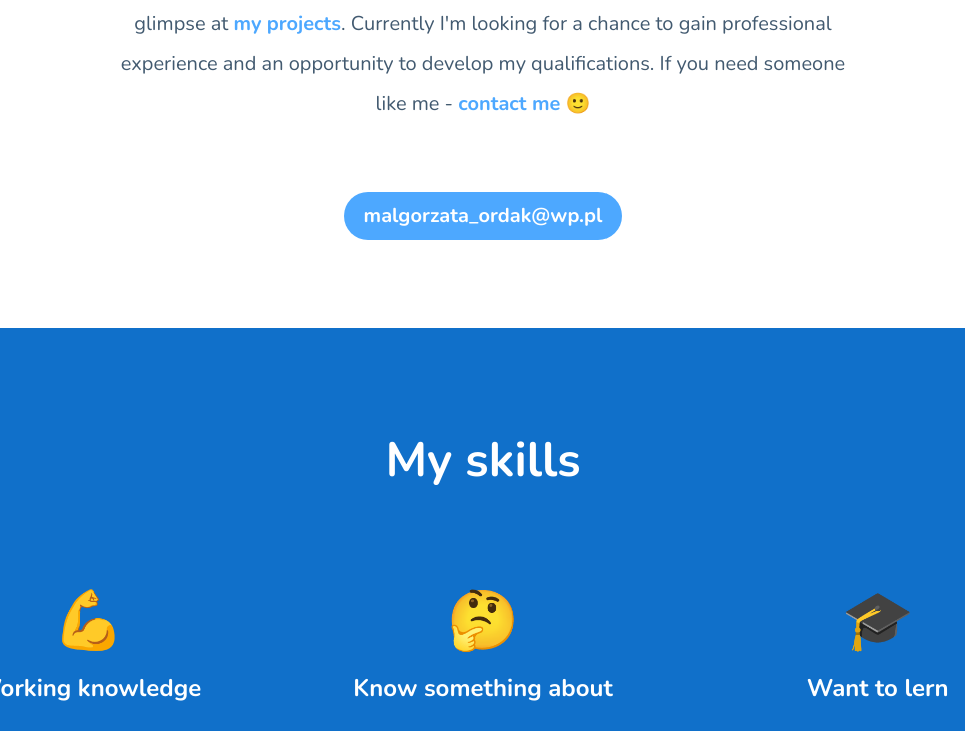
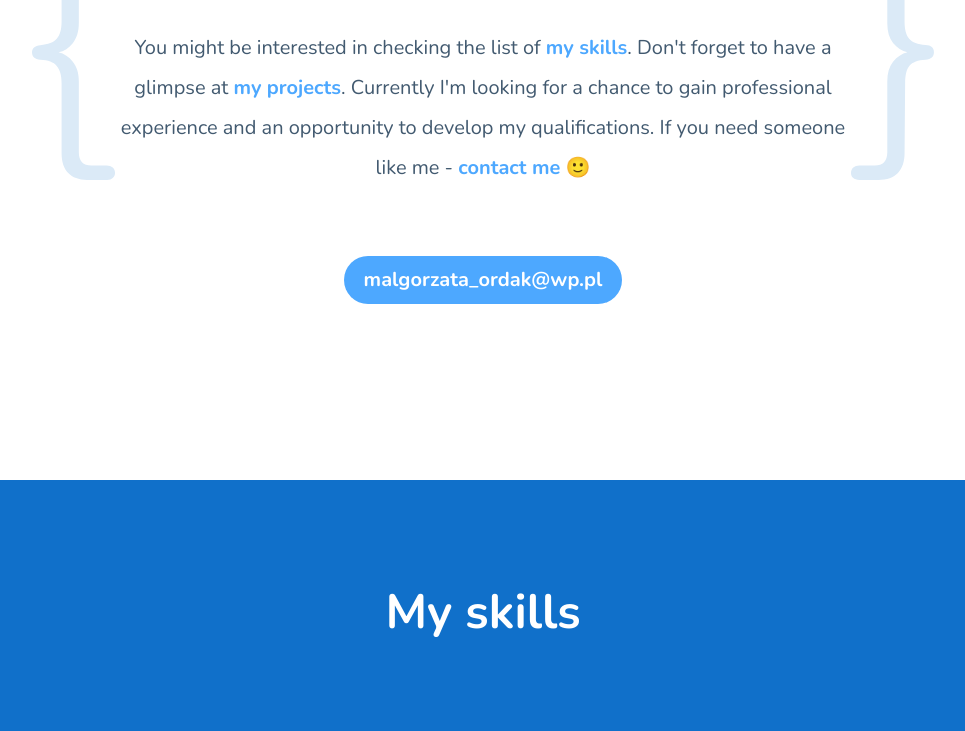
Before and after one commit to malgorzata-ordak/malgorzata-ordak.github.io, a website built with webpack: page src/pages/index.html in a window 1280 px wide. Shown: the part 509-1240 px from the top of the page, without its empty margins (157-1122 px from the left). Built offline with nearby package versions, Linux system fonts and the light colour scheme.

Commit message:
added decoration to the hero section + skills section fixes

```diff
--- a/src/scss/modules/hero.scss
+++ b/src/scss/modules/hero.scss
@@ -2,21 +2,9 @@
   text-align: center;
   @media (min-width: 768px) {
     max-width: 768px;
-    margin: 0 auto;
+
+    margin: 80px 229px 88px 229px;
   }
-  // &__bracket-one {
-  //   @media (min-width: 960px) {
-  //     &::before {
-  //       position: absolute;
-  //       display: block;
-  //       content: "";
-  //       width: 83.23px;
-  //       // height: 254.88px;
-
-  //       background: url(../assets/img/bracket-one.svg);
-  //     }
-  //   }
-  // }
   &__bubble {
     position: absolute;
     left: calc(50% + 90px);
@@ -43,7 +31,32 @@
     color: $dark;
     font-weight: 300;
     font-size: 16px;
+    @media (min-width: 960px) {
+      max-width: 786px;
+      margin-top: 48px;
+      position: relative;
+         &::before, &::after {
+          position: absolute;
+           display: block;
+           content: "";
+           width: 83.23px;
+          height: 254.88px;
+          margin-top: 80px;
+         }
+         &::before {
+          background: url(../assets/img/bracket-left.svg);
+          right: 100%;
+         }
+         &::after {
+          background: url(../assets/img/bracket-right.svg);
+          left: 100%;
+
+         }
+
+
+
   }
+}
   &__hello {
     display: none;
     @media (min-width: 960px) {
@@ -56,6 +69,8 @@
       line-height: 40px;
       color: #ffffff;
       position: relative;
+      font-size: 20px;
+line-height: 40px;
       &::after {
         position: absolute;
         display: block;
--- a/src/scss/modules/skills.scss
+++ b/src/scss/modules/skills.scss
@@ -37,7 +37,7 @@
     position: relative;
     @media (min-width: 960px) {
       width: 226px;
-      margin: 0 auto;
+      margin: 0 auto 20px;
     }
     &::before {
       position: absolute;
```
Also changed, not shown: src/pages/index.html (+0 -1 lines), src/assets/img/bracket-left.svg (renamed from src/assets/img/bracket-one.svg), src/assets/img/bracket-right.svg (added).
